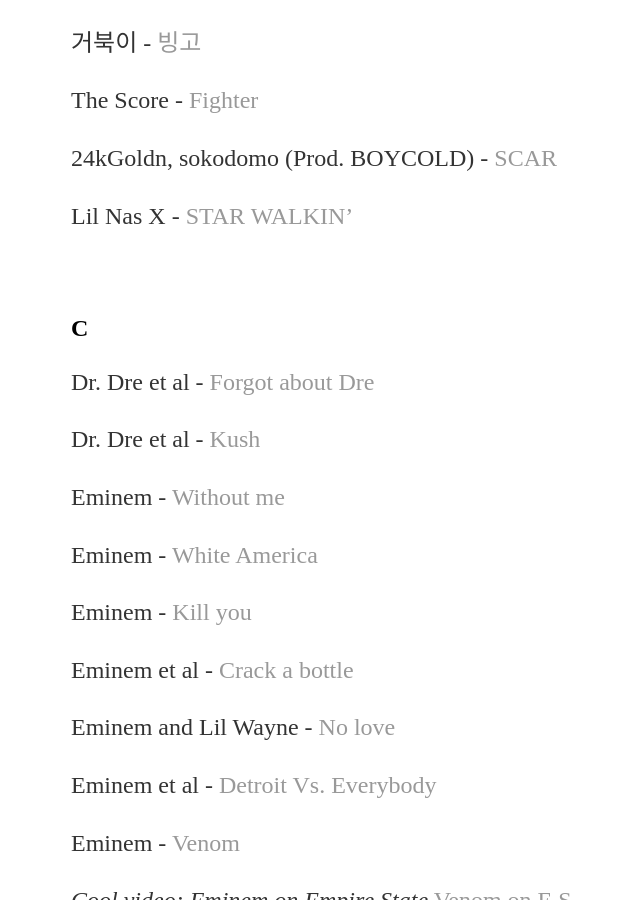
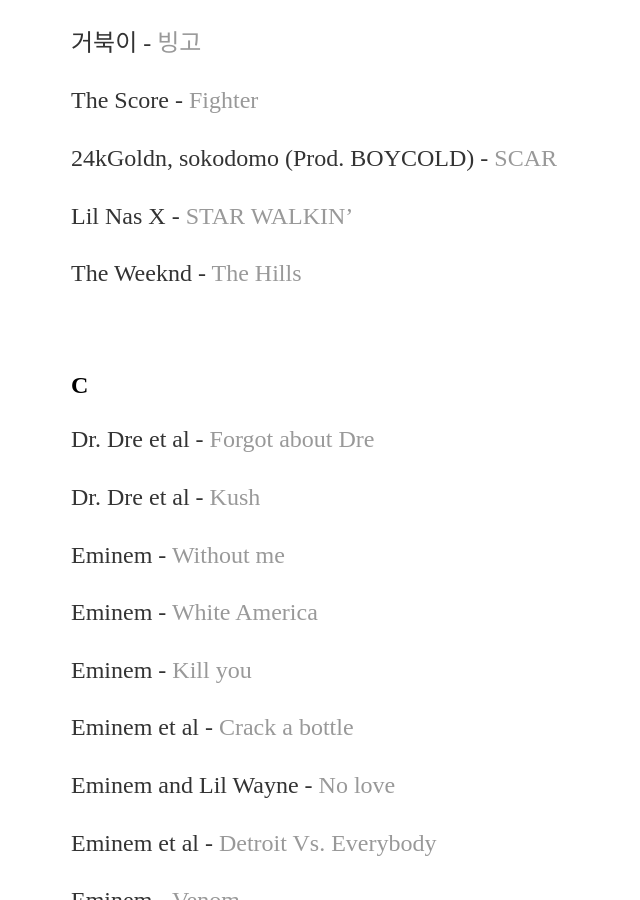
Before and after one commit to yjkweon24/yjkweon24.github.io, a Jekyll site: the page built from _posts/2018-10-23-songs-that-i-love.md, in a window 1280 px wide and 900 px high, scrolled down 15313 px. Shown: the whole window, without its empty margins (121-761 px from the left). Built offline with Jekyll 4.4.1, drawn with Linux system fonts in a browser that asks for light colours.

Commit message:
Update 2018-10-23-songs-that-i-love.md

```diff
--- a/_posts/2018-10-23-songs-that-i-love.md
+++ b/_posts/2018-10-23-songs-that-i-love.md
@@ -533,6 +533,8 @@
 
 Lil Nas X - [STAR WALKIN'](https://www.youtube.com/watch?v=HYsz1hP0BFo)
 
+The Weeknd - [The Hills](https://www.youtube.com/watch?v=yzTuBuRdAyA)
+
 <br>
 
 ## C
```
